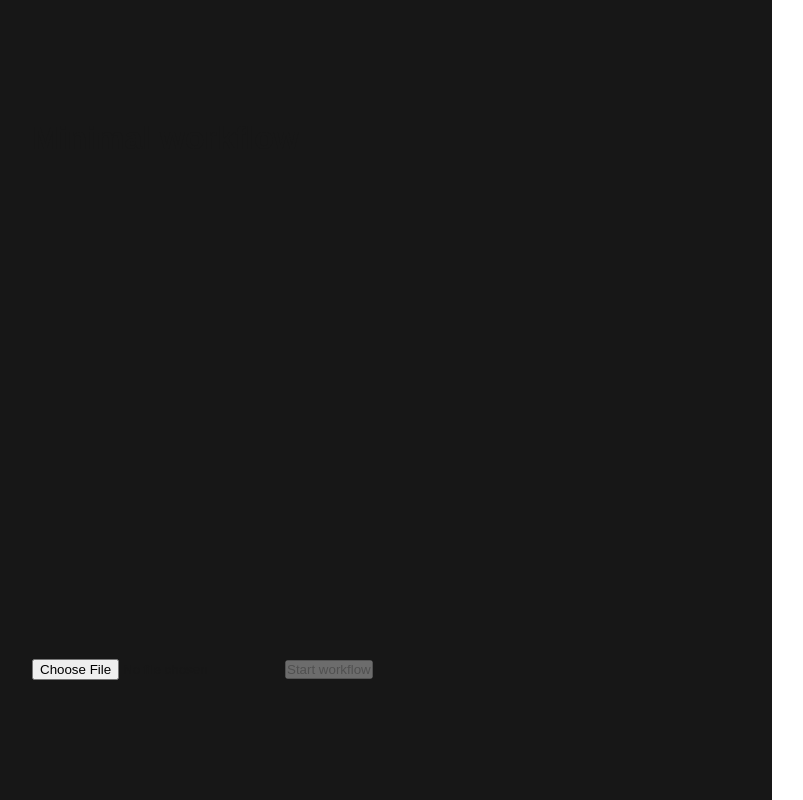
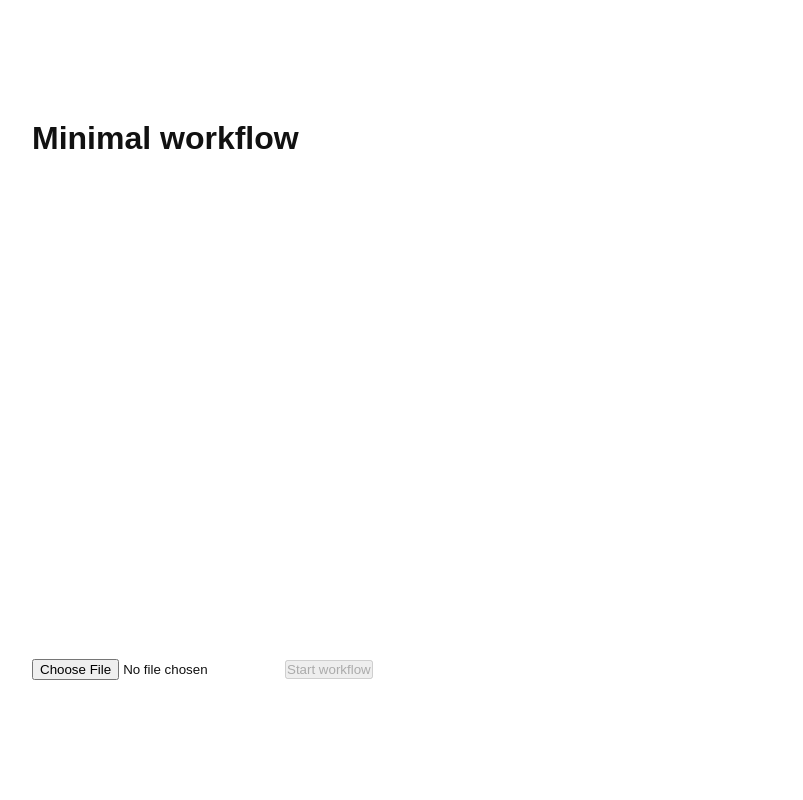
Before and after one commit to atlanticpipe/CR2A, a Next.js app: page / in a window 1280 px wide. Shown: the whole page, without its empty margins (28-831 px from the left). Built offline with nearby package versions, Linux system fonts and the light colour scheme.

Commit message:
Patch v0.7

```diff
--- a/app/globals.css
+++ b/app/globals.css
@@ -1,13 +1,18 @@
-:root {
-  --background: #ffffff;
-  --foreground: #171717;
+:root { color-scheme: light; }
+html, body {
+  background: #fff !important;
+  color: #111 !important;
 }
 
+main { min-height: 100vh; padding: 2rem; }
+button { cursor: pointer; }
+
 @media (prefers-color-scheme: dark) {
-  :root {
-    --background: #0a0a0a;
-    --foreground: #ededed;
-  }
+:root { color-scheme: light; }
+html, body {
+  background: #fff !important;
+  color: #111 !important;
+}
 }
 
 html,
@@ -40,3 +45,7 @@ a {
     color-scheme: dark;
   }
 }
+
+:root { color-scheme: light; }
+html, body { background: #fff !important; color: #111 !important; }
+main { min-height: 100vh; padding: 2rem; }
```
